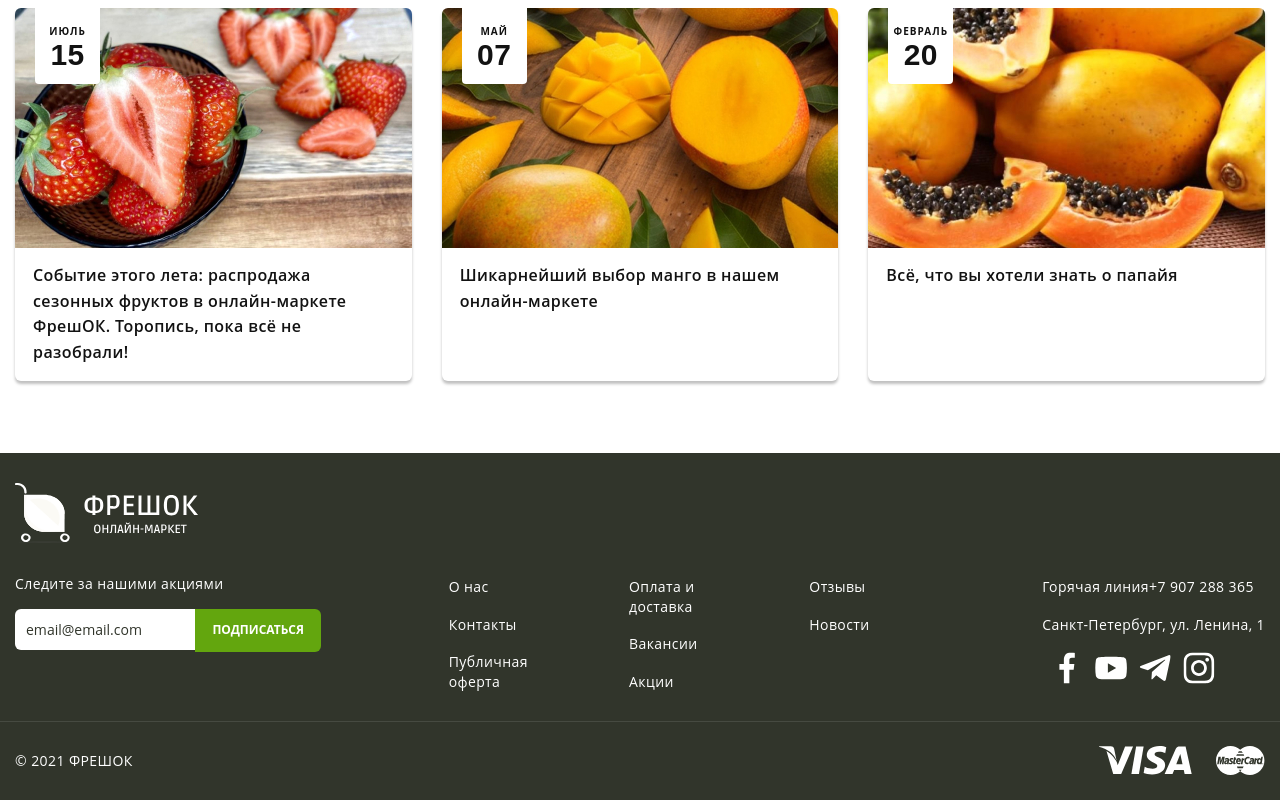
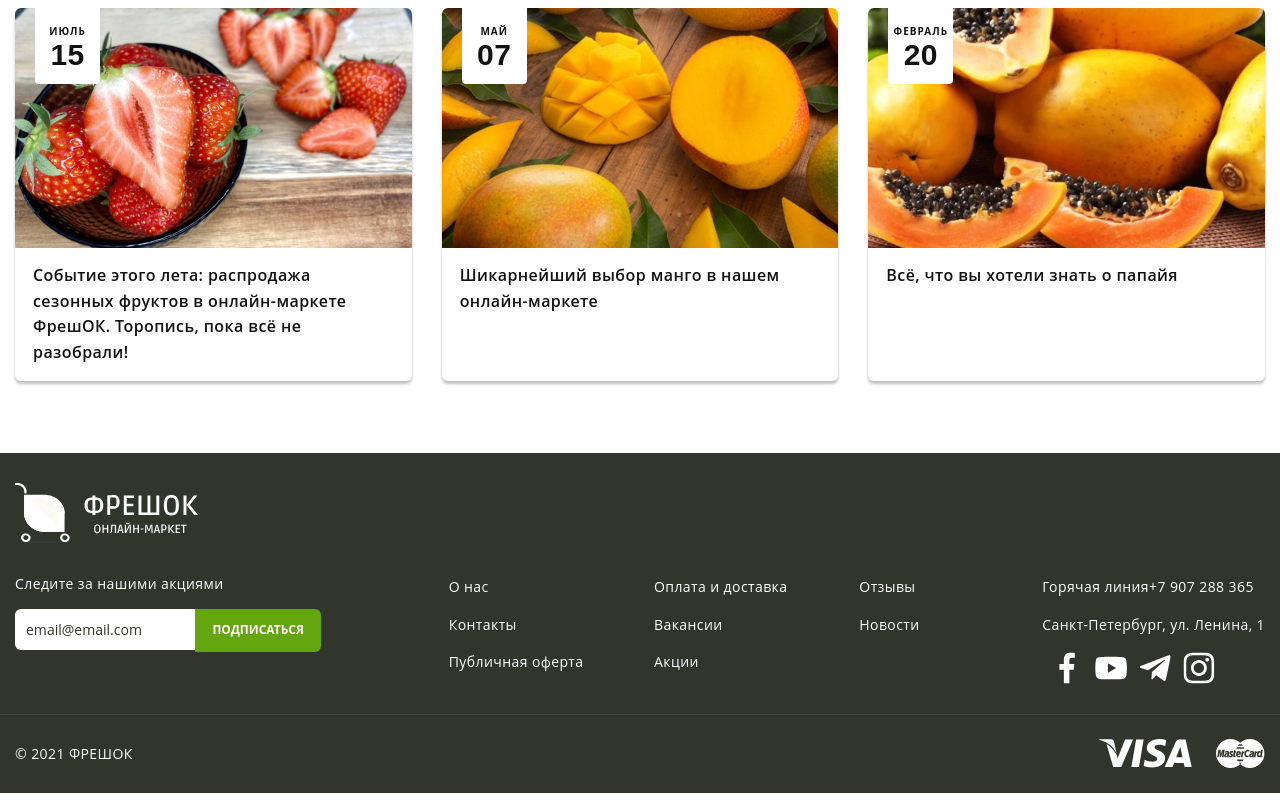
Before and after one commit to Dobrodei/Freshok, a website: page app/index.html in a window 1280 px wide. Shown: the part 3994-4794 px from the top of the page. Drawn offline with nearby package versions, Linux system fonts and the light colour scheme; files that its build step writes are made by us from their sources; files whose address does not match are found by name.

Commit message:
fix footer

```diff
--- a/app/index.html
+++ b/app/index.html
@@ -968,8 +968,6 @@
                 Публичная оферта
               </a>
             </li>
-          </ul>
-          <ul class="footer__list">
             <li class="footer__item">
               <a class="footer__link" href="#">
                 Оплата и доставка
@@ -985,8 +983,6 @@
                 Акции
               </a>
             </li>
-          </ul>
-          <ul class="footer__list">
             <li class="footer__item">
               <a class="footer__link" href="#">
                 Отзывы
--- a/app/scss/style.scss
+++ b/app/scss/style.scss
@@ -1521,18 +1521,22 @@
   }
 
   &__nav {
-    // margin-right: auto;
     max-width: 466px;
     width: 100%;
-    // display: flex;
-    // justify-content: space-between;
+  }
+
+  &__list {
     column-count: 3;
-    column-gap: 75px;
-    // display: contents;
+    column-gap: 150px;
+    white-space: nowrap;
   }
 
   &__link {
+    display: inline-block;
     transition: color 0.3s ease-in;
+    &:not(:last-child){
+      margin-bottom: 18px;
+    }
 
     &:hover {
       color: $silver-600;
```
